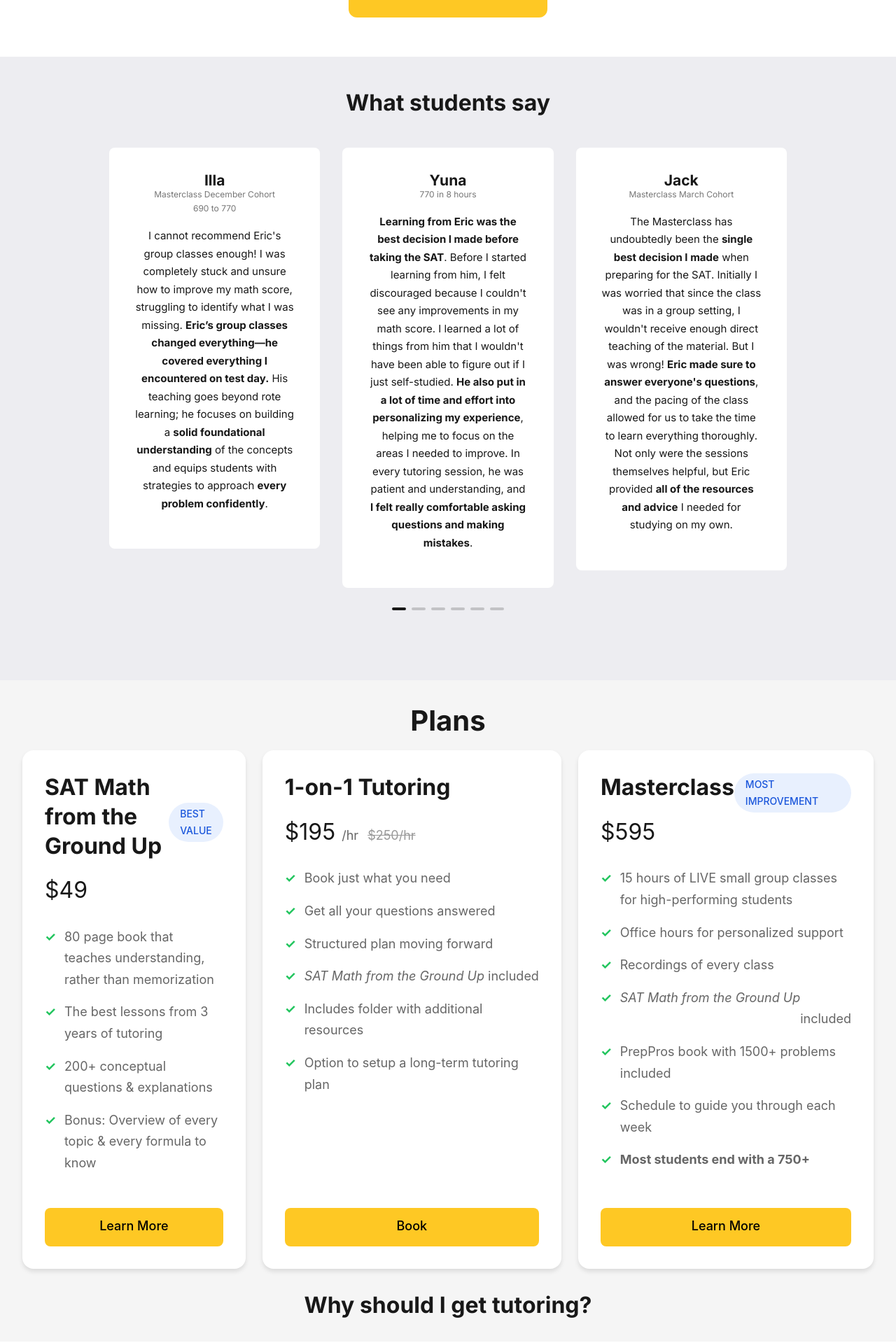
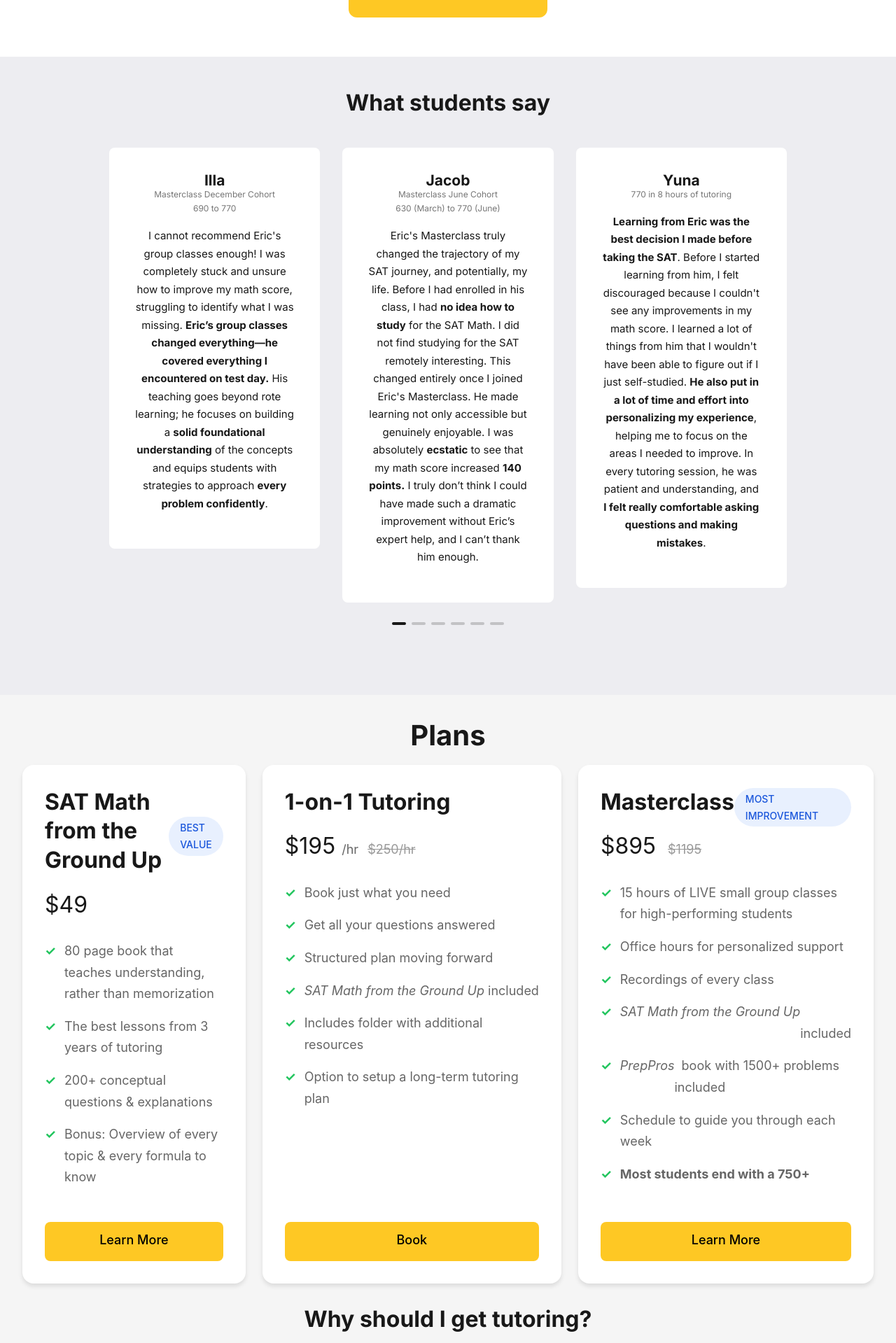
Before and after one commit to qExobyte/qExobyte.github.io, a Jekyll site: the page built from index.html, in a window 1280 px wide. Shown: the part 468-2387 px from the top of the page at 70% size. Built offline with Jekyll 4.4.1, drawn with Linux system fonts in a browser that asks for light colours; nearby versions of some CDN libraries; some web fonts are replaced.

Commit message:
small changes

```diff
--- a/_data/settings.yml
+++ b/_data/settings.yml
@@ -4,8 +4,8 @@ stats:
   rate: 250
   rate-sale: 195
   8h: 1295
-  class: 595
-  class-sale:
+  class: 1195
+  class-sale: 895
   book: 49
   late: false
   hours: 750
@@ -64,8 +64,13 @@ testimonial__items:
     designation2: "690 to 770"
     content: "I cannot recommend Eric's group classes enough! I was completely stuck and unsure how to improve my math score, struggling to identify what I was missing. <strong>Eric’s group classes changed everything—he covered everything I encountered on test day.</strong> His teaching goes beyond rote learning; he focuses on building a <strong>solid foundational understanding</strong> of the concepts and equips students with strategies to approach <strong>every problem confidently</strong>."
 
+  - name: "Jacob"
+    designation: "Masterclass June Cohort"
+    designation2: "630 (March) to 770 (June)"
+    content: "Eric's Masterclass truly changed the trajectory of my SAT journey, and potentially, my life. Before I had enrolled in his class, I had <strong>no idea how to study</strong> for the SAT Math. I did not find studying for the SAT remotely interesting. This changed entirely once I joined Eric's Masterclass. He made learning not only accessible but genuinely enjoyable. I was absolutely <strong>ecstatic</strong> to see that my math score increased <strong>140 points.</strong> I truly don’t think I could have made such a dramatic improvement without Eric’s expert help, and I can’t thank him enough."
+
   - name: "Yuna"
-    designation: "770 in 8 hours"
+    designation: "770 in 8 hours of tutoring"
     content: "<strong>Learning from Eric was the best decision I made before taking the SAT</strong>. Before I started learning from him, I felt discouraged because I couldn't see any improvements in my math score. I learned a lot of things from him that I wouldn't have been able to figure out if I just self-studied. <strong>He also put in a lot of time and effort into personalizing my experience</strong>, helping me to focus on the areas I needed to improve. In every tutoring session, he was patient and understanding, and <strong>I felt really comfortable asking questions and making mistakes</strong>."
 
   - name: "Jack"
--- a/_includes/masterclass/list.html
+++ b/_includes/masterclass/list.html
@@ -3,7 +3,7 @@
     <li class="feature-item">Office hours for personalized support</li>
     <li class="feature-item">Recordings of every class</li>
     <li class="feature-item"><i style="white-space: nowrap;">SAT Math from the Ground Up</i>&nbsp; included</li>
-    <li class="feature-item">PrepPros book with 1500+ problems included</li>
+    <li class="feature-item"><i style="white-space: nowrap;">PrepPros</i>&nbsp; book with 1500+ problems included</li>
     <li class="feature-item">Schedule to guide you through each week</li>
     <li class="feature-item"><b>Most students end with a 750+</b></li>
 </ul>
--- a/_sass/0-settings/_color-scheme.scss
+++ b/_sass/0-settings/_color-scheme.scss
@@ -2,6 +2,7 @@
 
 :root {
   --brand-color: #fec824;
+  --brand-light: #ffefbf;
   --white: #fff;
   --light-gray: #ededf1;
   --light-blue: #f3f7ff;
```
Also changed, not shown: _includes/masterclass/schedule.html (+49 -44 lines).
